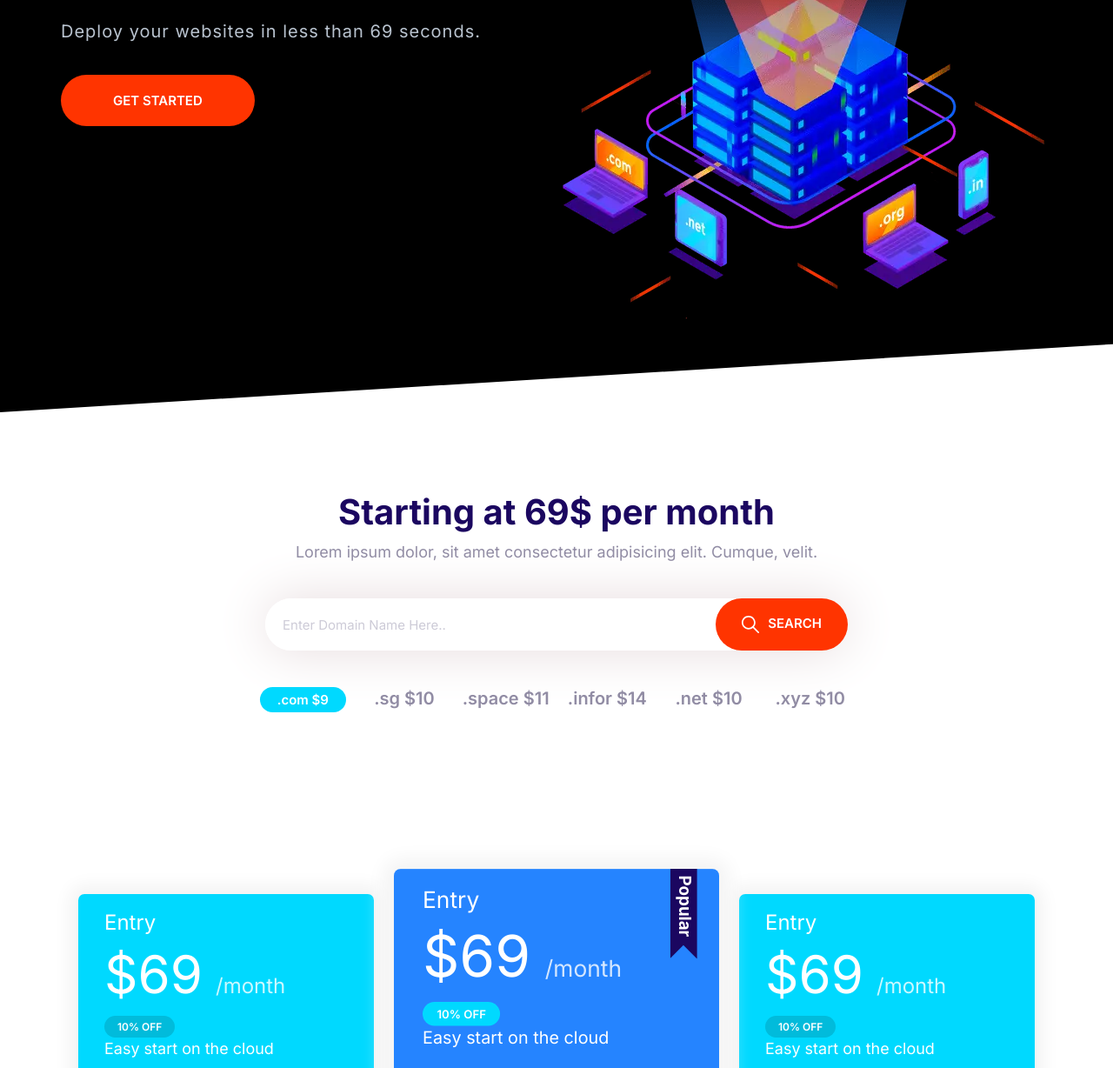
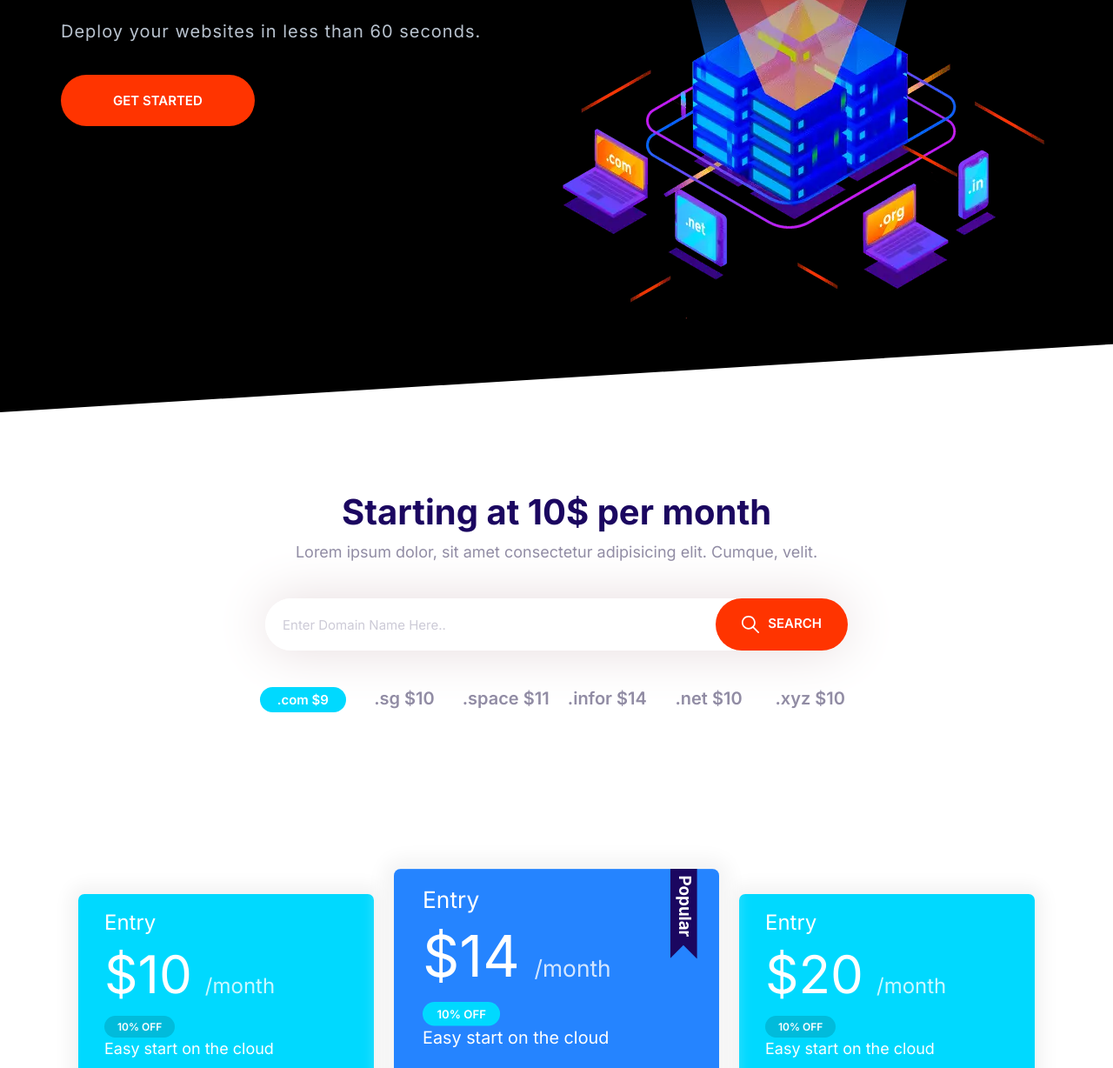
Before and after one commit to Jsburns05/burnsify, a website built with Parcel: page index.html in a window 1280 px wide. Shown: the part 379-1607 px from the top of the page at 87% size. Built offline with nearby package versions, Linux system fonts and the light colour scheme.

Commit message:
unsexify

```diff
--- a/index.html
+++ b/index.html
@@ -4,7 +4,7 @@
         <meta charset="UTF-8">
         <meta http-equiv="X-UA-Compatible" content="IE=edge">
         <meta name="viewport" content="width=device-width, initial-scale=1.0">
-        <title>Wine&Dine</title>
+        <title>Coding Practice Website</title>
         <link rel="stylesheet" href="/css/normalize.css">
         <link rel="stylesheet" href="/css/styles.css">
         <link rel="preconnect" href="https://fonts.googleapis.com">
@@ -37,7 +37,7 @@
             <div class="container grid grid--1x2">
                 <header data-aos="fade-right" class="block__header hero__content">
                     <h1 class="block__heading">Cloud Hosting for Pros</h1>
-                    <p class="hero__tagline">Deploy your websites in less than 69 seconds.</p>
+                    <p class="hero__tagline">Deploy your websites in less than 60 seconds.</p>
                     <a href="#" class="btn btn--accent btn--stretched">Get Started</a>
                 </header>
                 <picture data-aos="zoom-in-left">
@@ -57,7 +57,7 @@
         <!--Domain section-->
         <section data-aos="zoom-in-up" class="block container block__domain">
             <header class="block__header">
-                <h2>Starting at 69$ per month</h2>
+                <h2>Starting at 10$ per month</h2>
                 <p>Lorem ipsum dolor, sit amet consectetur adipisicing elit. Cumque, velit.</p>
             </header>
             <div class="input-group">
@@ -87,7 +87,7 @@
                     <div class="card card--secondary">
                         <header class="card__header">
                             <h3 class="plan__name">Entry</h3>
-                            <span class="plan__price">$69</span>
+                            <span class="plan__price">$10</span>
                             <span class="plan__billing-cycle">/month</span>
                             <span class="badge badge--secondary badge--small">10% OFF</span>
                             <div class="plan__description">
@@ -109,7 +109,7 @@
                     <div class="card card--primary">
                         <header class="card__header">
                             <h3 class="plan__name">Entry</h3>
-                            <span class="plan__price">$69</span>
+                            <span class="plan__price">$14</span>
                             <span class="plan__billing-cycle">/month</span>
                             <span class="badge badge--secondary badge--small">10% OFF</span>
                             <div class="plan__description">
@@ -131,7 +131,7 @@
                     <div class="card card--secondary">
                         <header class="card__header">
                             <h3 class="plan__name">Entry</h3>
-                            <span class="plan__price">$69</span>
+                            <span class="plan__price">$20</span>
                             <span class="plan__billing-cycle">/month</span>
                             <span class="badge badge--secondary badge--small">10% OFF</span>
                             <div class="plan__description">
```
Also changed, not shown: hosting.html (+4 -4 lines), vps.html (+4 -4 lines).
